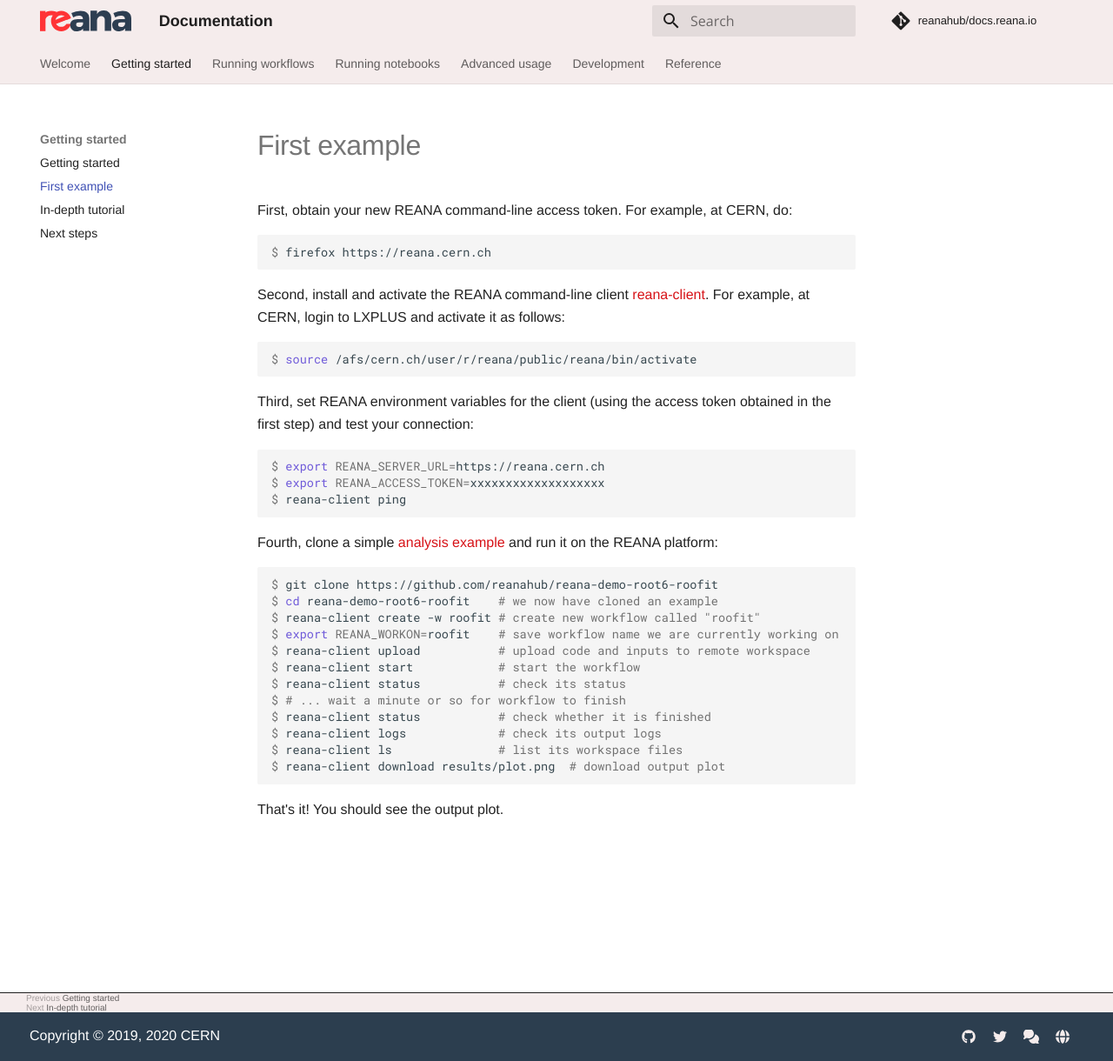
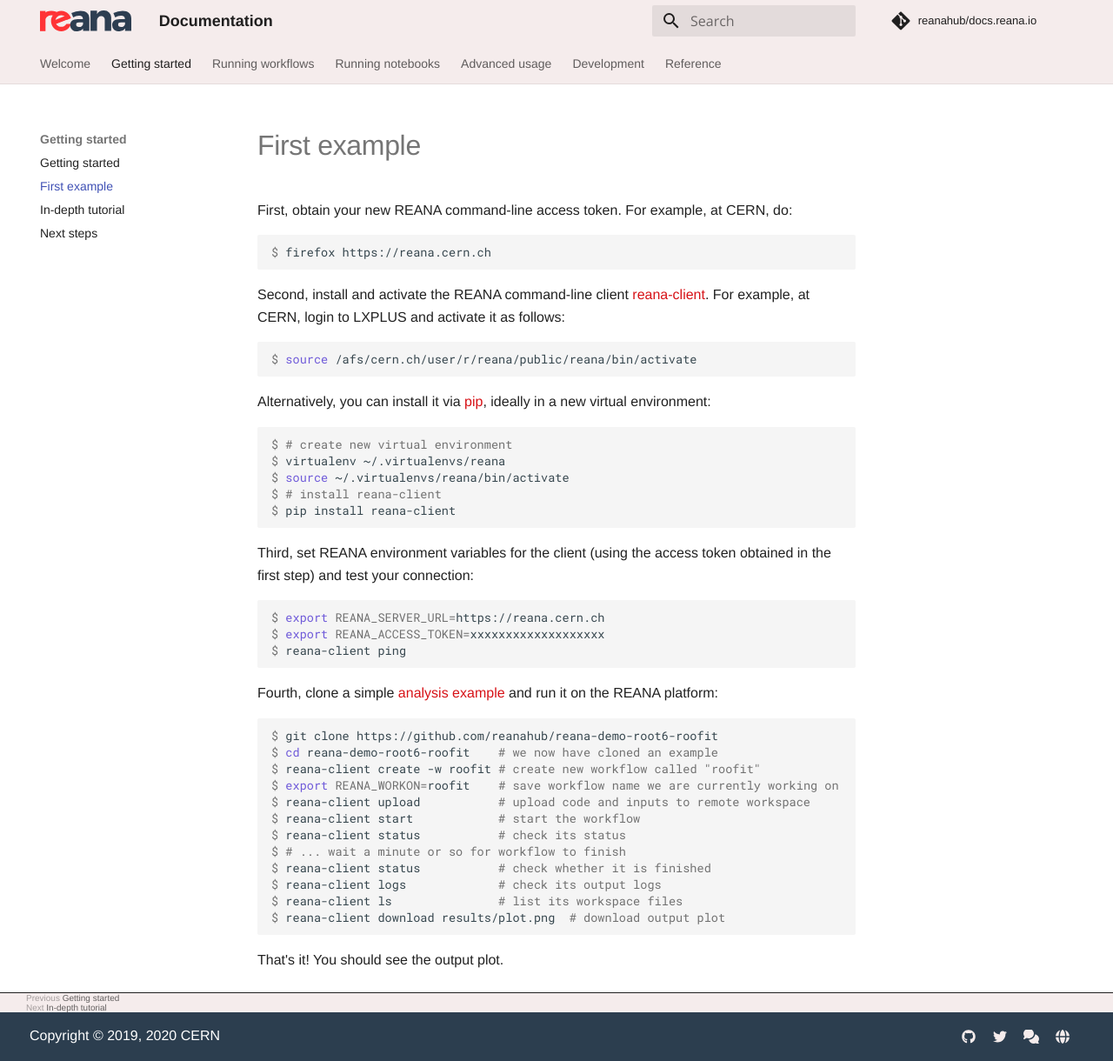
Before and after one commit to reanahub/docs.reana.io, an MkDocs documentation site: the page built from docs/getting-started/first-example/index.md, in a window 1280 px wide and 1220 px high. Shown: the whole window at 87% size. Built offline with MkDocs 1.6.1 and Material for MkDocs 9.7.7, drawn with Linux system fonts in a browser that asks for light colours; comment, search, counter and statistics services are not loaded.

````diff
--- a/docs/getting-started/first-example/index.md
+++ b/docs/getting-started/first-example/index.md
@@ -10,6 +10,16 @@ Second, install and activate the REANA command-line client [reana-client](https:
 
 ```console
 $ source /afs/cern.ch/user/r/reana/public/reana/bin/activate
+```
+
+Alternatively, you can install it via [pip](https://pip.pypa.io/en/stable/), ideally in a new virtual environment:
+
+```console
+$ # create new virtual environment
+$ virtualenv ~/.virtualenvs/reana
+$ source ~/.virtualenvs/reana/bin/activate
+$ # install reana-client
+$ pip install reana-client
 ```
 
 Third, set REANA environment variables for the client (using the access token obtained in the first step) and test your connection:
````
Also changed, not shown: docs/reference/reana-client-cli-api/index.md (+4 -0 lines), docs/reference/reana-client-python-api/index.md (+2 -2 lines).
